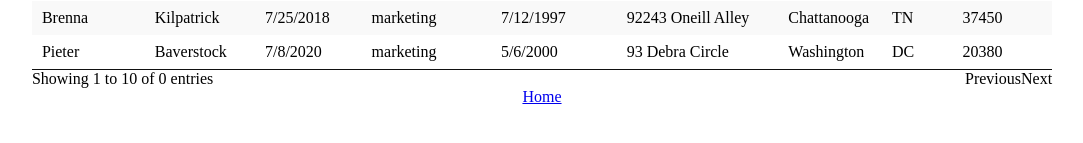
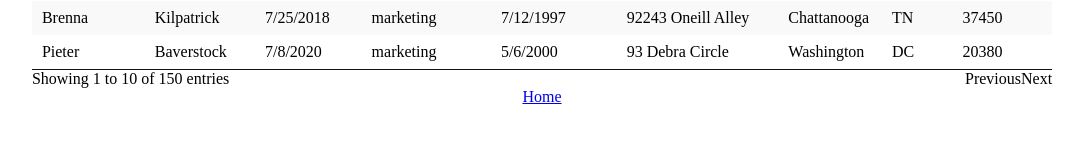
Before and after one commit to aiibe/SouksavanhSyphanravong_14_02122021, a React (Vite) app: page /employee-list in a window 1280 px wide. Shown: the part 429-572 px from the top of the page, without its empty margins (98-1181 px from the left). Built offline with nearby package versions, Linux system fonts and the light colour scheme.

Commit message:
Fix showing info counts

```diff
--- a/src/components/DataTable/components/ShowInfo.tsx
+++ b/src/components/DataTable/components/ShowInfo.tsx
@@ -3,8 +3,12 @@ import { PropType } from "../types/ShowInfo";
 function ShowInfo({ totalCount, showingCount, filterCount }: PropType) {
   return (
     <div role="status" aria-live="polite">
-      Showing {showingCount > 0 ? 1 : 0} to {showingCount} of {filterCount}{" "}
-      entries {filterCount > 0 && `(filtered from ${totalCount} total entries)`}
+      Showing {showingCount > 0 ? 1 : 0} to{" "}
+      {filterCount < showingCount && filterCount !== 0
+        ? filterCount
+        : showingCount}{" "}
+      of {filterCount <= 0 ? totalCount : filterCount} entries{" "}
+      {filterCount > 0 && `(filtered from ${totalCount} total entries)`}
     </div>
   );
 }
--- a/src/components/DataTable/index.tsx
+++ b/src/components/DataTable/index.tsx
@@ -42,7 +42,7 @@ function DataTable({ showingLength, columns, rows }: PropType) {
 
       <div className="react-datatable__foot">
         <ShowInfo
-          showingCount={search.length ? data.length : showing}
+          showingCount={showing}
           totalCount={memData.length}
           filterCount={search.length ? data.length : 0}
         />
```
